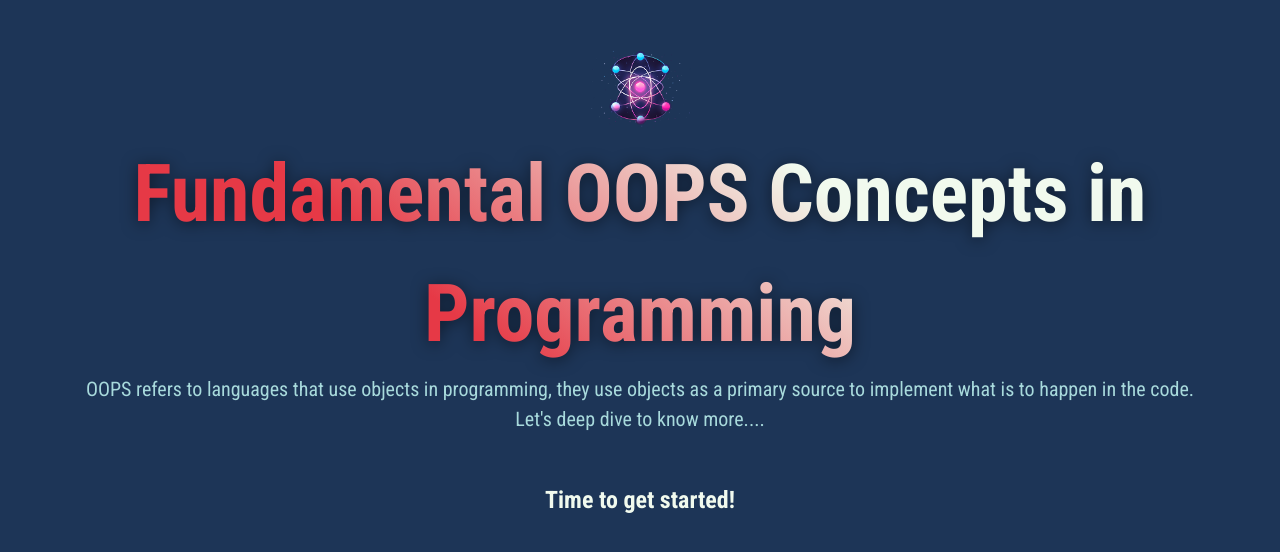
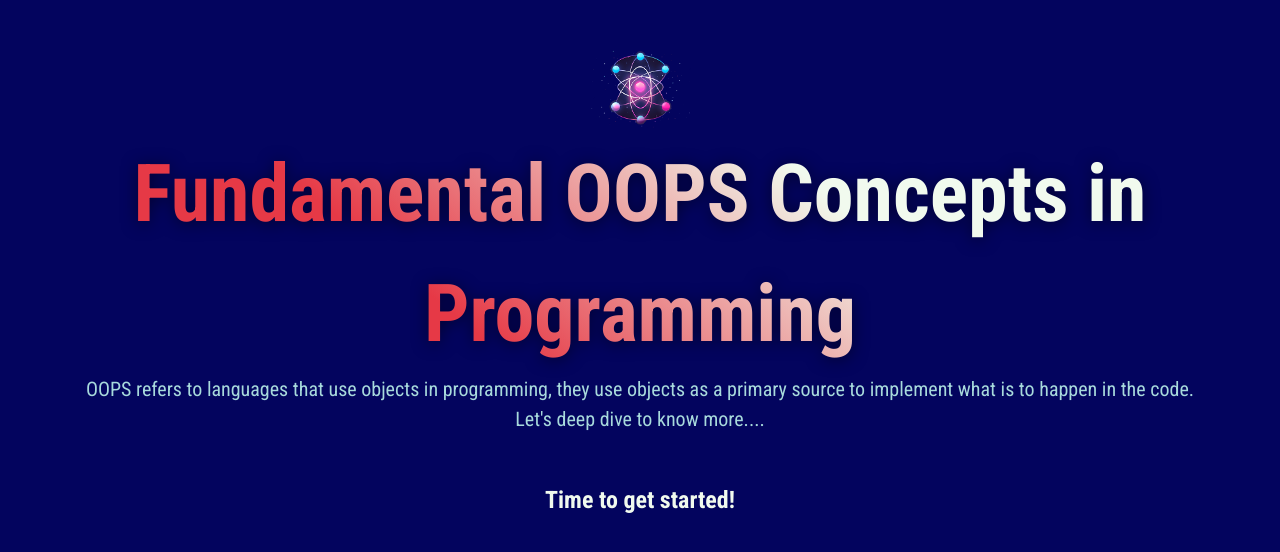
Before and after one commit to Tanushree227/ReactEssentialProject, a React (Vite) app: page / in a window 1280 px wide. Shown: the top 552 px of the page. Built offline with nearby package versions, Linux system fonts and the light colour scheme.

Commit message:
dynamically rendering images

```diff
--- a/src/App.jsx
+++ b/src/App.jsx
@@ -1,3 +1,4 @@
+import reactImg from './assets/react-core-concepts.png';
 const reactDescriptions = ["Fundamental", "Crucial", "Core"];
 
 function getRandomInt(max)
@@ -7,7 +8,7 @@ function getRandomInt(max)
 
 function Header() {
   return (<header>
-    <img src="src/assets/react-core-concepts.png" alt="Stylized atom" />
+    <img src={reactImg} alt="Stylized atom" />
     <h1>{reactDescriptions[getRandomInt(2)]} OOPS Concepts in Programming</h1>
     <p>
       OOPS refers to languages that use objects in programming, they use objects
--- a/src/index.css
+++ b/src/index.css
@@ -9,7 +9,7 @@ html {
   line-height: 1.5;
 
   color: #ebe7ef;
-  background: #1d3557;
+  background: #03045e;
 
   font-synthesis: none;
   text-rendering: optimizeLegibility;
```
